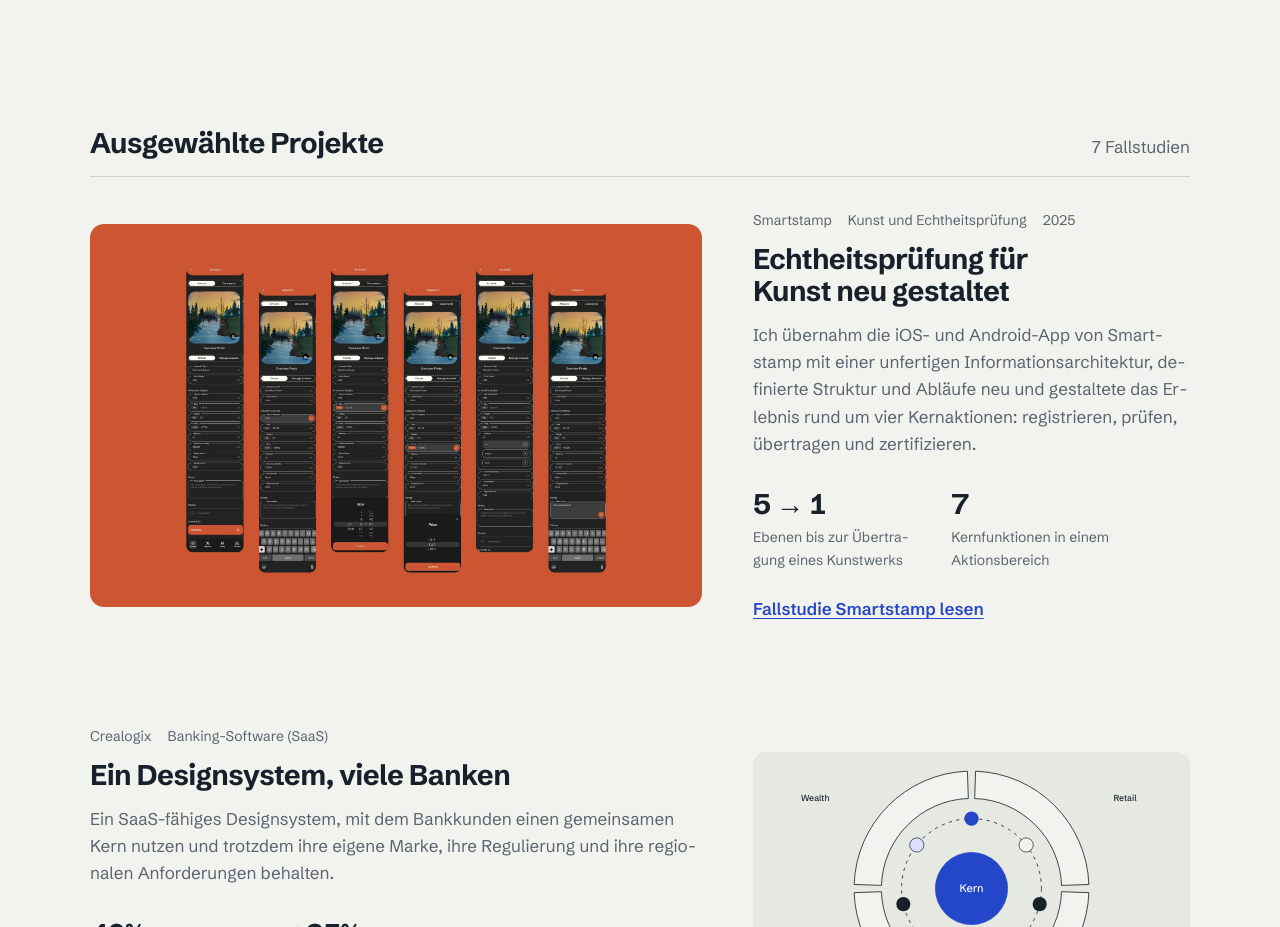
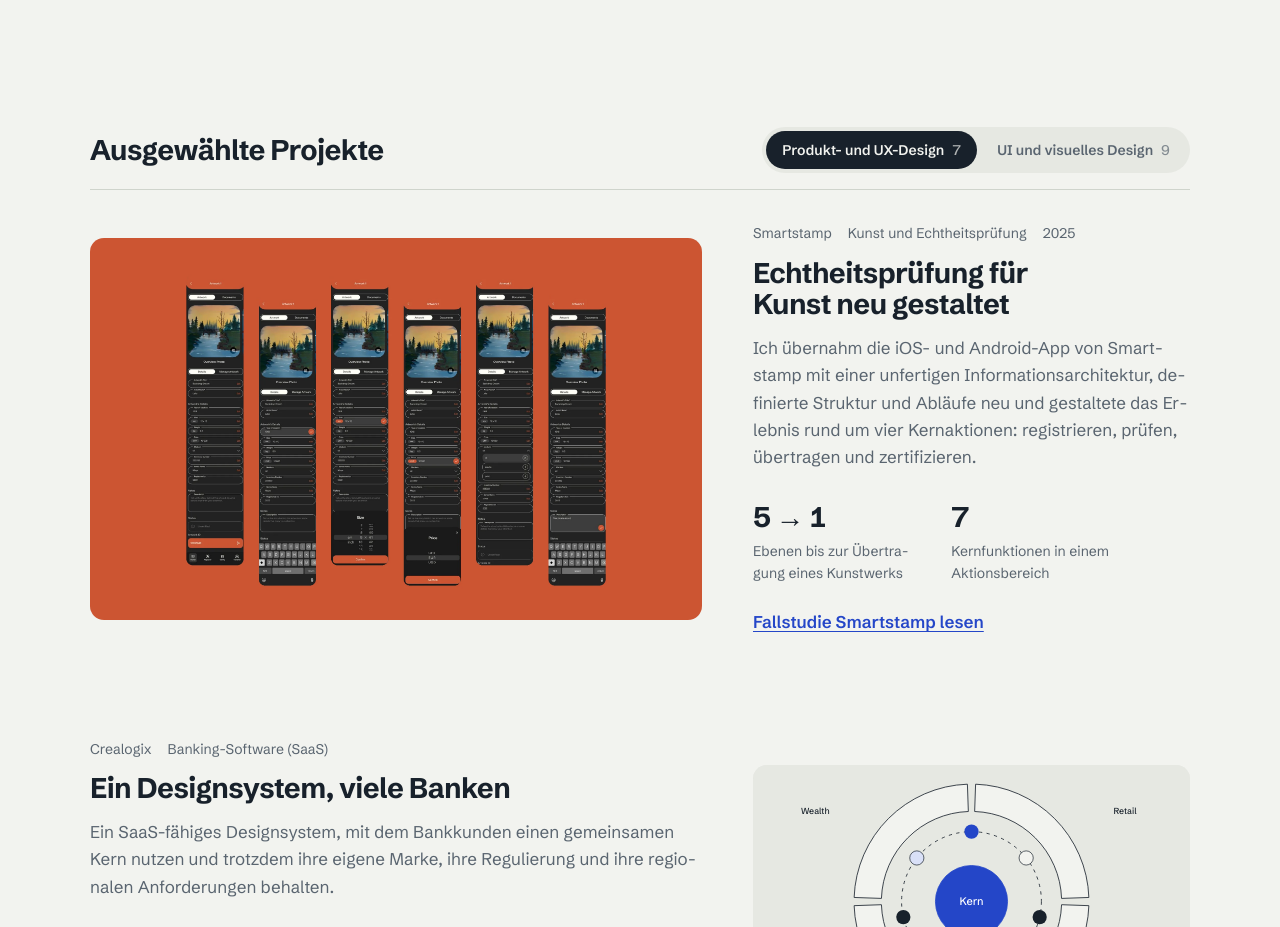
Before and after one commit to JoanMarti/portfolio, an Astro site: page /de in a window 1280 px wide. Shown: the part 820-1747 px from the top of the page. Built offline with nearby package versions, Linux system fonts and the light colour scheme; Astro itself is replaced by a stand-in of ours.

Commit message:
Add Product/UX and UI/visual tabs to the work section with Behance work
Co-Authored-By: Claude Opus 5.5 <noreply@anthropic.com>
Claude-Session: https://claude.ai/code/session_01L2p3XpCF9k8eaGoLGPTC8X

```diff
--- a/src/content.config.ts
+++ b/src/content.config.ts
@@ -23,6 +23,8 @@ const projects = defineCollection({
     featured: z.boolean().default(false),
     order: z.number(), // lower = higher on the page
     kind: z.enum(['client', 'side-project']).default('client'),
+    // Which tabs on the home page show this case: product (Product and UX) and/or visual (UI and visual design).
+    discipline: z.array(z.enum(['product', 'visual'])).default(['product']),
     tldr: z.array(z.string()).length(3), // problem, what I did, result
     metrics: z
       .array(
--- /dev/null
+++ b/src/data/visual.ts
@@ -0,0 +1,118 @@
+// UI and visual design work shown in the "UI and visual design" tab on the home page.
+// Case studies with `discipline: [visual]` in their front matter appear there too, before these.
+// Images live in public/visual/. They come from the Behance covers (808 px wide):
+// TODO: replace them with the original files at 1600 px or more.
+import type { Lang } from '../lib/i18n';
+
+type T = Record<Lang, string>;
+export type VisualCategory = 'interface' | 'web' | 'brand' | 'advertising';
+
+export const visualCategories: Record<VisualCategory, T> = {
+  interface: { en: 'UI design', de: 'UI-Design', es: 'Diseño UI' },
+  web: { en: 'Web design', de: 'Webdesign', es: 'Diseño web' },
+  brand: { en: 'Brand identity', de: 'Markenidentität', es: 'Identidad de marca' },
+  advertising: { en: 'Art direction', de: 'Art Direction', es: 'Dirección de arte' },
+};
+
+export type VisualWork = {
+  title: string;
+  category: VisualCategory;
+  image: string; // path inside /public
+  description: T;
+  href: string; // Behance project or another page
+  year?: string;
+};
+
+export const behanceProfile = 'https://www.behance.net/Campecha';
+
+export const visualWork: VisualWork[] = [
+  {
+    title: 'Volvo Sensus',
+    category: 'interface',
+    image: '/visual/volvo.webp',
+    description: {
+      en: 'Redesign and interactive prototype of the Sensus in-car interface.',
+      de: 'Redesign und interaktiver Prototyp der Fahrzeugoberfläche Sensus.',
+      es: 'Rediseño y prototipo interactivo de la interfaz de coche Sensus.',
+    },
+    href: 'https://www.behance.net/gallery/43041207/Volvo-Sensus-redesign-interface-prototype',
+  },
+  {
+    title: 'Turn Agency',
+    category: 'web',
+    image: '/visual/turn.webp',
+    description: {
+      en: 'Website for a branding agency.',
+      de: 'Website für eine Branding-Agentur.',
+      es: 'Web para una agencia de branding.',
+    },
+    href: 'https://www.behance.net/gallery/38832645/Turn-Agency',
+  },
+  {
+    title: 'Madrona Dermatology',
+    category: 'web',
+    image: '/visual/madrona.webp',
+    description: {
+      en: 'Responsive website for a dermatology clinic.',
+      de: 'Responsive Website für eine dermatologische Praxis.',
+      es: 'Web adaptable para una clínica de dermatología.',
+    },
+    href: 'https://www.behance.net/gallery/47218769/Madrona-Dermatology',
+  },
+  {
+    title: 'Industry Hefesto',
+    category: 'web',
+    image: '/visual/hefesto.webp',
+    description: {
+      en: 'Responsive website for an industrial steel company.',
+      de: 'Responsive Website für ein Industrieunternehmen im Stahlbau.',
+      es: 'Web adaptable para una empresa industrial del acero.',
+    },
+    href: 'https://www.behance.net/gallery/23967197/Industry-Hefesto',
+  },
+  {
+    title: 'Polis Architecture',
+    category: 'brand',
+    image: '/visual/polis.webp',
+    description: {
+      en: 'Visual identity for an architecture studio.',
+      de: 'Visuelle Identität für ein Architekturbüro.',
+      es: 'Identidad visual para un estudio de arquitectura.',
+    },
+    href: 'https://www.behance.net/gallery/23891767/Polis-Architecture',
+  },
+  {
+    title: 'Urrea',
+    category: 'advertising',
+    image: '/visual/urrea.webp',
+    year: '2014',
+    description: {
+      en: 'Print and outdoor campaign for a bathroom brand.',
+      de: 'Print- und Aussenwerbekampagne für eine Badmarke.',
+      es: 'Campaña en prensa y exterior para una marca de baño.',
+    },
+    href: 'https://www.behance.net/gallery/27823501/Advertising-Urrea-2014',
+  },
+  {
+    title: 'Supraterra',
+    category: 'advertising',
+    image: '/visual/supraterra.webp',
+    description: {
+      en: 'Outdoor advertising campaign.',
+      de: 'Kampagne für Aussenwerbung.',
+      es: 'Campaña de publicidad exterior.',
+    },
+    href: 'https://www.behance.net/gallery/27947463/Supraterra',
+  },
+  {
+    title: 'Del Valle',
+    category: 'advertising',
+    image: '/visual/del-valle.webp',
+    description: {
+      en: 'Advertising for a fruit juice brand.',
+      de: 'Werbung für eine Fruchtsaftmarke.',
+      es: 'Publicidad para una marca de zumos.',
+    },
+    href: 'https://www.behance.net/gallery/27985747/The-secret-is-in-the-affection',
+  },
+];
--- a/src/layouts/Base.astro
+++ b/src/layouts/Base.astro
@@ -109,6 +109,33 @@ const nav = [
         <p class="footer-meta muted">© {new Date().getFullYear()} {site.name}, {site.location[lang]}</p>
       </div>
     </footer>
+    <script is:inline data-global>
+      // Tabs (work section): click or arrow keys switch panels. Delegated, so it also
+      // works when page content is swapped in without a reload.
+      (function () {
+        function select(tab) {
+          var list = tab.closest('[role="tablist"]');
+          list.querySelectorAll('[role="tab"]').forEach(function (t) {
+            var on = t === tab;
+            t.setAttribute('aria-selected', on ? 'true' : 'false');
+            t.tabIndex = on ? 0 : -1;
+            var panel = document.getElementById(t.getAttribute('aria-controls'));
+            if (panel) panel.hidden = !on;
+          });
+        }
+        document.addEventListener('click', function (e) {
+          var tab = e.target.closest && e.target.closest('[role="tab"]');
+          if (tab) select(tab);
+        });
+        document.addEventListener('keydown', function (e) {
+          var tab = e.target.closest && e.target.closest('[role="tab"]');
+          if (!tab || (e.key !== 'ArrowRight' && e.key !== 'ArrowLeft')) return;
+          var tabs = Array.prototype.slice.call(tab.closest('[role="tablist"]').querySelectorAll('[role="tab"]'));
+          var next = tabs[(tabs.indexOf(tab) + (e.key === 'ArrowRight' ? 1 : tabs.length - 1)) % tabs.length];
+          select(next); next.focus(); e.preventDefault();
+        });
+      })();
+    </script>
   </body>
 </html>
 
--- a/src/lib/i18n.ts
+++ b/src/lib/i18n.ts
@@ -41,6 +41,11 @@ const en = {
     and: 'and',
     writing: 'Writing',
     allArticles: 'All articles',
+    tabs: { label: 'Type of work', product: 'Product and UX design', visual: 'UI and visual design' },
+    visualIntro: 'Interfaces, websites, brand identities and campaigns from my years as a UI designer and art director.',
+    viewBehance: 'View on Behance',
+    caseStudy: 'Case study',
+    allBehance: 'See all visual work on Behance',
     practices: [
       {
         title: 'Design systems as products',
@@ -135,6 +140,11 @@ const de: Dict = {
     and: 'und',
     writing: 'Artikel',
     allArticles: 'Alle Artikel',
+    tabs: { label: 'Art der Arbeit', product: 'Produkt- und UX-Design', visual: 'UI und visuelles Design' },
+    visualIntro: 'Oberflächen, Websites, Markenidentitäten und Kampagnen aus meinen Jahren als UI-Designer und Art Director.',
+    viewBehance: 'Auf Behance ansehen',
+    caseStudy: 'Fallstudie',
+    allBehance: 'Alle visuellen Arbeiten auf Behance',
     practices: [
       {
         title: 'Designsysteme als Produkte',
@@ -227,6 +237,11 @@ const es: Dict = {
     and: 'y',
     writing: 'Artículos',
     allArticles: 'Todos los artículos',
+    tabs: { label: 'Tipo de trabajo', product: 'Producto y UX', visual: 'UI y diseño visual' },
+    visualIntro: 'Interfaces, webs, identidades de marca y campañas de mis años como diseñador UI y director de arte.',
+    viewBehance: 'Ver en Behance',
+    caseStudy: 'Caso de estudio',
+    allBehance: 'Ver todo el trabajo visual en Behance',
     practices: [
       {
         title: 'Design systems como productos',
--- a/src/views/Home.astro
+++ b/src/views/Home.astro
@@ -5,7 +5,8 @@ import Cover from '../components/Cover.astro';
 import { site } from '../data/site';
 import { writing } from '../data/writing';
 import { recommendations } from '../data/experience';
-import { filled } from '../lib/url';
+import { filled, url } from '../lib/url';
+import { visualWork, visualCategories, behanceProfile } from '../data/visual';
 import { ui, href, type Lang } from '../lib/i18n';
 import { getProjects } from '../lib/projects';
 
@@ -14,8 +15,10 @@ const { lang } = Astro.props;
 const t = ui[lang].home;
 
 const projects = await getProjects(lang);
-const featured = projects.filter((p) => p.data.featured);
-const more = projects.filter((p) => !p.data.featured);
+const productWork = projects.filter((p) => p.data.discipline.includes('product'));
+const featured = productWork.filter((p) => p.data.featured);
+const more = productWork.filter((p) => !p.data.featured);
+const visualCases = projects.filter((p) => p.data.discipline.includes('visual'));
 const bySlug = Object.fromEntries(projects.map((p) => [p.slug, p]));
 const work = (slug: string) => href(lang, `/work/${slug}/`);
 
@@ -54,11 +57,19 @@ const quote = recommendations[0];
   </section>
 
   <section id="work" class="work wrap">
-    <div class="section-head">
+    <div class="section-head work-head">
       <h2>{t.selected}</h2>
-      <span class="muted">{t.count(projects.length)}</span>
+      <div class="tabs" role="tablist" aria-label={t.tabs.label}>
+        <button type="button" role="tab" id="tab-product" aria-controls="panel-product" aria-selected="true">
+          {t.tabs.product} <span class="count">{productWork.length}</span>
+        </button>
+        <button type="button" role="tab" id="tab-visual" aria-controls="panel-visual" aria-selected="false" tabindex="-1">
+          {t.tabs.visual} <span class="count">{visualCases.length + visualWork.length}</span>
+        </button>
+      </div>
     </div>
 
+    <div id="panel-product" role="tabpanel" aria-labelledby="tab-product">
       <div class="featured">
         {featured.map((p, i) => (
           <article class:list={['feature', { 'feature--flip': i % 2 === 1 }]}>
@@ -100,6 +111,34 @@ const quote = recommendations[0];
             </a>
           </article>
         ))}
+      </div>
+    </div>
+
+    <div id="panel-visual" role="tabpanel" aria-labelledby="tab-visual" hidden>
+      <p class="visual-intro muted">{t.visualIntro}</p>
+      <div class="gallery">
+        {visualCases.map((p) => (
+          <article class="shot shot--case">
+            <a href={work(p.slug)}>
+              <Cover data={p.data} size="small" lang={lang} />
+              <p class="meta muted"><span class="tag">{t.caseStudy}</span><span>{visualCategories.interface[lang]}</span>{filled(p.data.year) && <span>{p.data.year}</span>}</p>
+              <h3>{p.data.title}</h3>
+              <p class="shot-desc">{p.data.headline}</p>
+            </a>
+          </article>
+        ))}
+        {visualWork.map((v) => (
+          <article class="shot">
+            <a href={v.href} rel="noopener" target="_blank">
+              <figure class="shot-img"><img src={url(v.image)} alt="" loading="lazy" decoding="async" /></figure>
+              <p class="meta muted"><span>{visualCategories[v.category][lang]}</span>{v.year && <span>{v.year}</span>}<span class="ext">{t.viewBehance}</span></p>
+              <h3>{v.title}</h3>
+              <p class="shot-desc">{v.description[lang]}</p>
+            </a>
+          </article>
+        ))}
+      </div>
+      <p class="all-behance"><a href={behanceProfile} rel="noopener" target="_blank">{t.allBehance}</a></p>
     </div>
   </section>
 
@@ -196,6 +235,32 @@ const quote = recommendations[0];
   .tile-link:hover h3 { text-decoration: underline; text-decoration-thickness: 1px; }
   .tag { color: var(--accent); }
 
+
+  .work-head { flex-wrap: wrap; align-items: center; }
+  .tabs { display: inline-flex; gap: 4px; padding: 4px; border-radius: 999px; background: var(--paper-2); flex-wrap: wrap; }
+  .tabs [role='tab'] {
+    font: inherit; font-weight: 600; font-size: var(--step--1); color: var(--muted);
+    border: 0; background: transparent; padding: 8px 16px; border-radius: 999px; cursor: pointer;
+    display: inline-flex; gap: 8px; align-items: center;
+  }
+  .tabs [role='tab']:hover { color: var(--ink); }
+  .tabs [role='tab'][aria-selected='true'] { background: var(--ink); color: var(--paper); }
+  .tabs .count { font-variant-numeric: tabular-nums; opacity: 0.7; font-weight: 500; }
+  [role='tabpanel']:focus-visible { outline-offset: 8px; }
+
+  .visual-intro { max-width: 60ch; margin-bottom: 32px; }
+  .gallery { display: grid; grid-template-columns: repeat(auto-fill, minmax(min(100%, 300px), 1fr)); gap: 40px 28px; }
+  .shot a { display: block; text-decoration: none; }
+  .shot-img { margin: 0; aspect-ratio: 8 / 5; overflow: hidden; border-radius: var(--radius-lg); background: var(--paper-2); }
+  .shot-img img { width: 100%; height: 100%; object-fit: cover; display: block; }
+  .shot .meta { margin-top: 14px; margin-bottom: 4px; }
+  .shot h3 { font-size: var(--step-1); line-height: 1.25; }
+  .shot-desc { color: var(--muted); font-size: var(--step--1); margin-top: 4px; }
+  .shot a:hover h3 { text-decoration: underline; text-decoration-thickness: 1px; }
+  .ext { color: var(--accent); }
+  .ext::after { content: ' ↗'; }
+  .all-behance { margin-top: 40px; font-weight: 600; }
+
   .practices { margin-top: clamp(80px, 10vw, 140px); }
   .practice-grid { display: grid; grid-template-columns: repeat(3, 1fr); gap: 40px; }
   .practice h3 { font-size: var(--step-1); }
```
Also changed, not shown: src/content/projects/de/smartstamp.md (+1 -0 lines), src/content/projects/en/smartstamp.md (+1 -0 lines), src/content/projects/es/smartstamp.md (+1 -0 lines), README.md, public/visual/del-valle.webp (added), public/visual/hefesto.webp (added), public/visual/madrona.webp (added), public/visual/polis.webp (added), public/visual/supraterra.webp (added), public/visual/turn.webp (added), public/visual/urrea.webp (added), public/visual/volvo.webp (added), 1 other file. Lines whose indentation alone changed are shown as unchanged.
